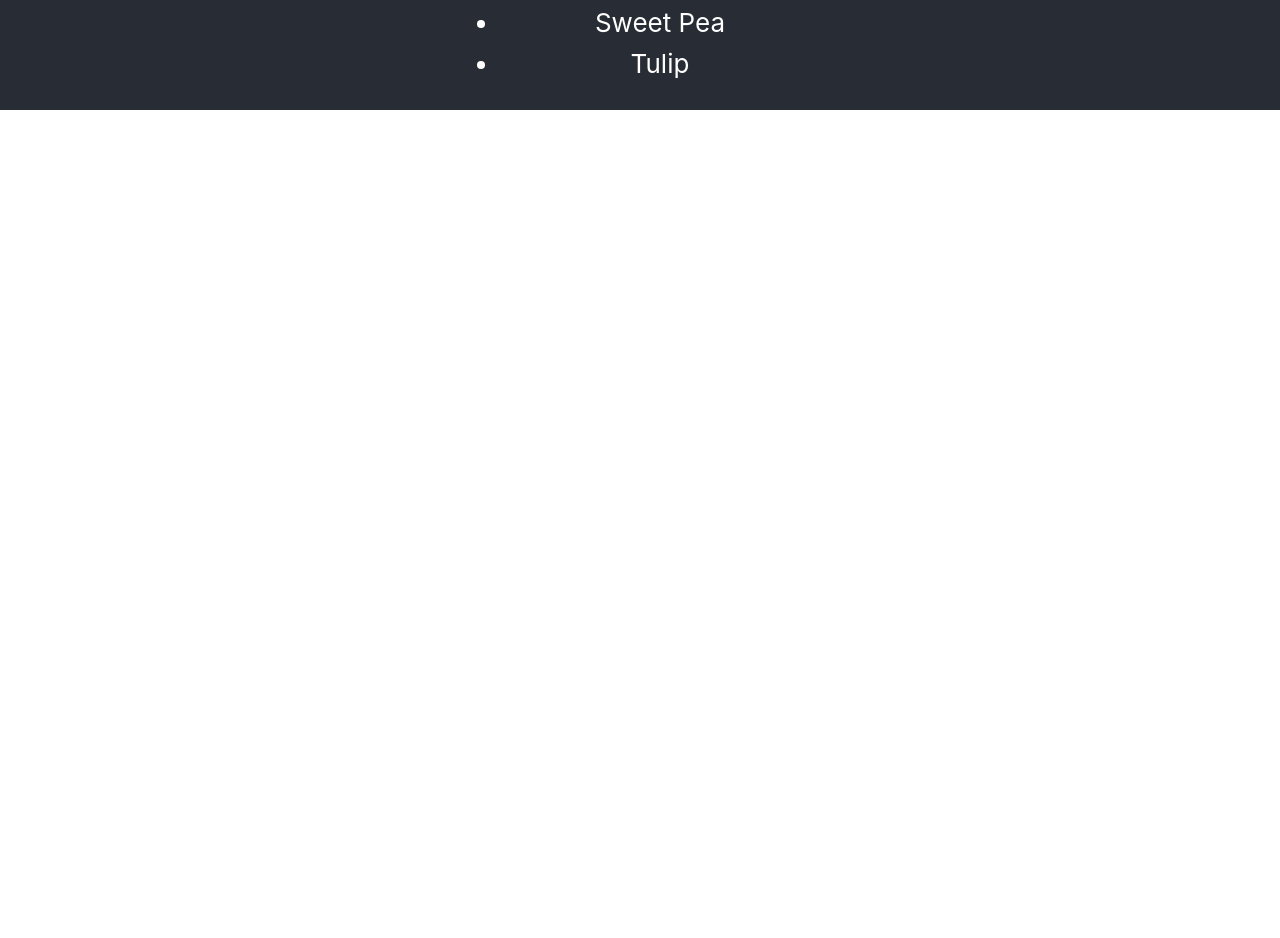
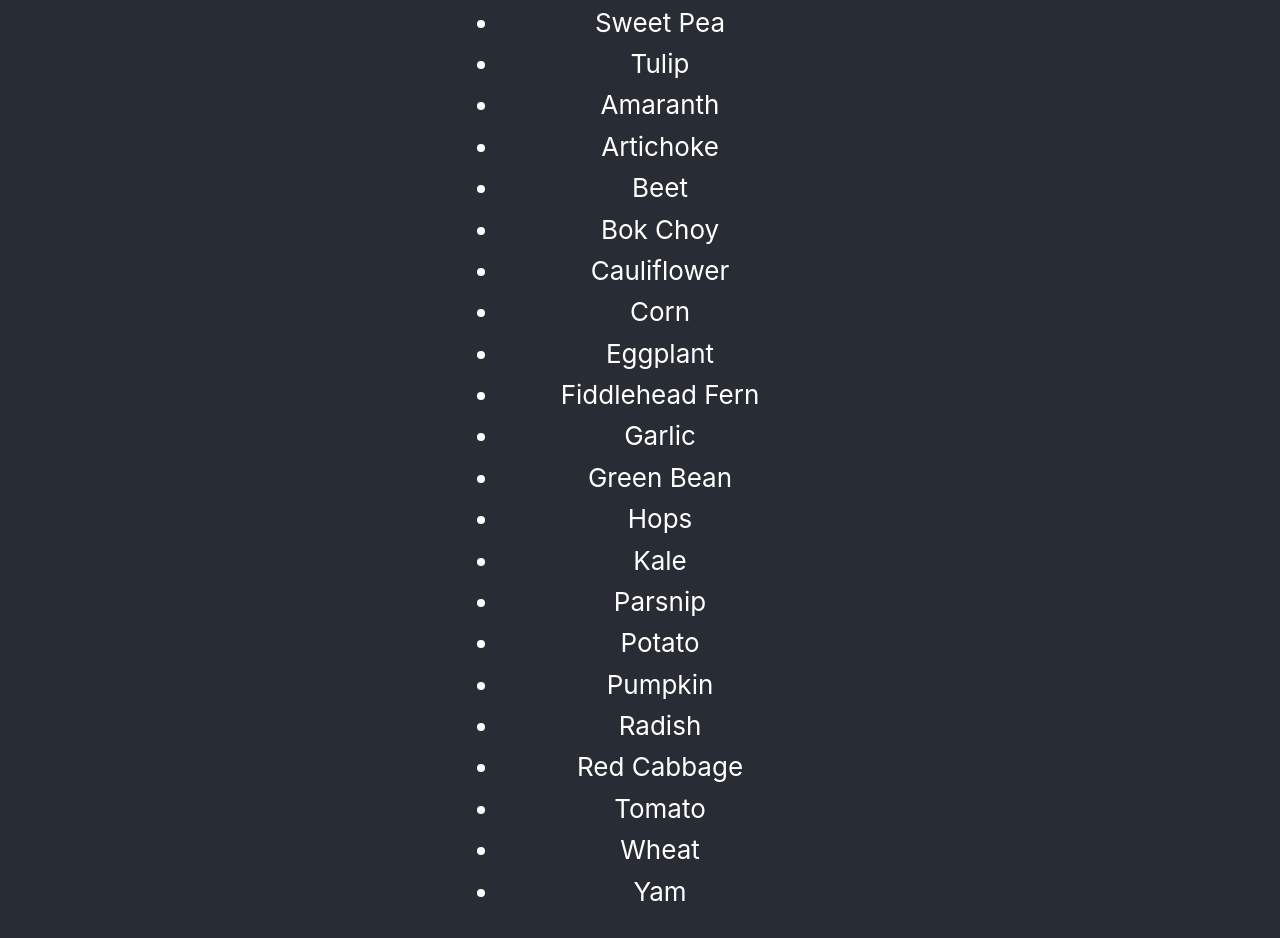
Before and after one commit to emsiu/StardewValleyApp, a React (Create React App) app: page / in a window 1280 px wide. Shown: the part 1840-2778 px from the top of the page. Before the commit the page ends 1950 px from the top, so only its background shows below. Built offline with nearby package versions, Linux system fonts and the light colour scheme.

Commit message:
Added veggies, organized constants to a separate folder, reduced duplicate code

```diff
--- a/src/App.js
+++ b/src/App.js
@@ -15,11 +15,10 @@ import MediaWiki from './MediaWiki';
 class StardewValleyApp extends React.Component {
   constructor(props) {
     super(props);
-    const { data, data2 } = this.props;
+    const { data } = this.props;
 
     const itemsList = [];
     this.populateItemList(data, itemsList);
-    this.populateItemList(data2, itemsList);
 
     this.state = {
       selectedItems: [],
@@ -137,12 +136,10 @@ class StardewValleyApp extends React.Component {
 
 StardewValleyApp.propTypes = {
   data: PropTypes.arrayOf(PropTypes.string),
-  data2: PropTypes.arrayOf(PropTypes.string),
 };
 
 StardewValleyApp.defaultProps = {
   data: null,
-  data2: null,
 };
 
 export default StardewValleyApp;
--- /dev/null
+++ b/src/constants/Vegetables.js
@@ -0,0 +1,26 @@
+export const VEGETABLES = [
+  'Amaranth',
+  'Artichoke',
+  'Beet',
+  'Bok Choy',
+  'Cauliflower',
+  'Corn',
+  'Eggplant',
+  'Fiddlehead Fern',
+  'Garlic',
+  'Green Bean',
+  'Hops',
+  'Kale',
+  'Parsnip',
+  'Potato',
+  'Pumpkin',
+  'Radish',
+  'Red Cabbage',
+  'Tomato',
+  'Wheat',
+  'Yam',
+];
+
+export default {
+  VEGETABLES,
+};
--- a/src/index.js
+++ b/src/index.js
@@ -3,11 +3,12 @@ import ReactDOM from 'react-dom';
 import './index.css';
 import * as serviceWorker from './serviceWorker';
 import StardewValleyApp from './App';
-import { FRUITS } from './Fruits';
-import { FLOWERS } from './Flowers';
+import { FRUITS } from './constants/Fruits';
+import { FLOWERS } from './constants/Flowers';
+import { VEGETABLES } from './constants/Vegetables';
 
 ReactDOM.render(
-  <StardewValleyApp data={FRUITS} data2={FLOWERS} />,
+  <StardewValleyApp data={[...FRUITS, ...FLOWERS, ...VEGETABLES]} />,
   document.getElementById('root'),
 );
 
```
Also changed, not shown: src/constants/Flowers.js (renamed from src/Flowers.js), src/constants/Fruits.js (renamed from src/Fruits.js).
